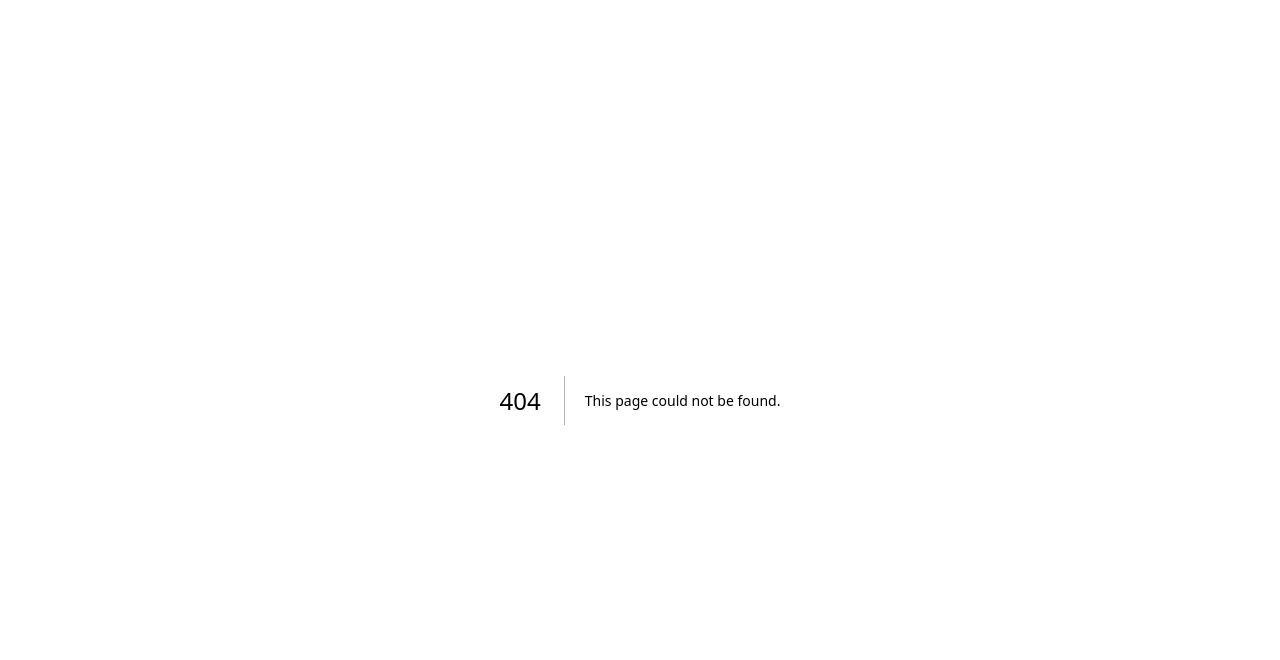
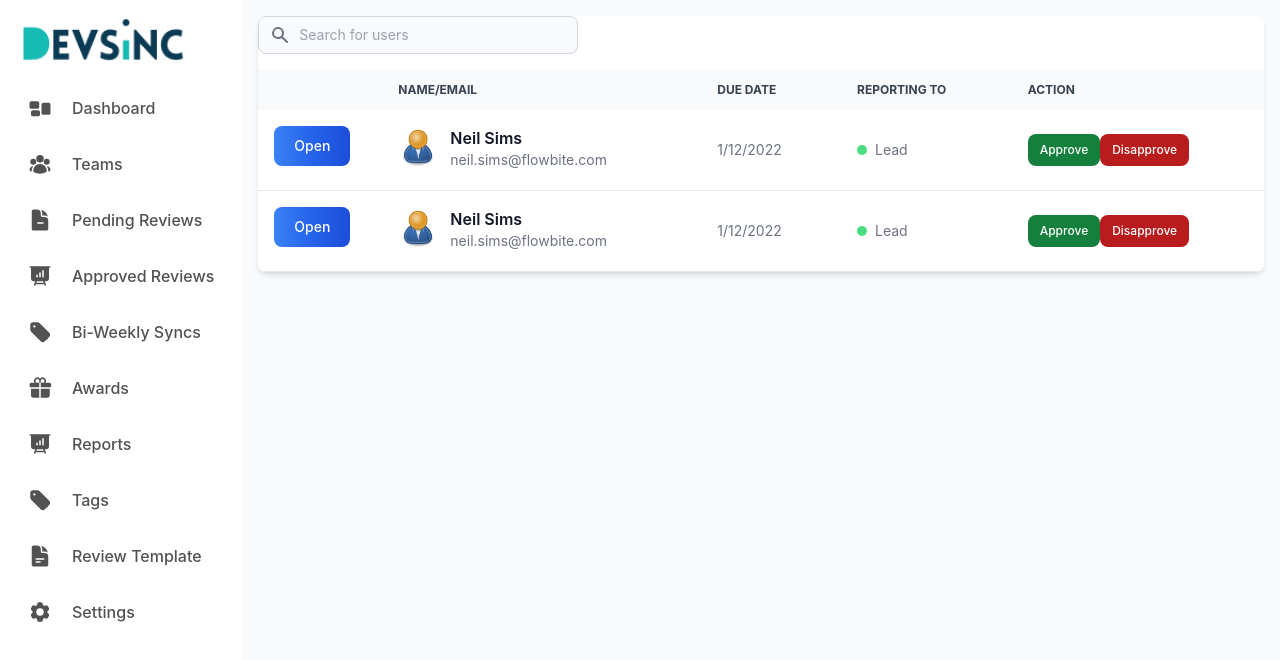
Before and after one commit to umerb0004/QRAPP, a Next.js app: page /review in a window 1280 px wide. Before the commit this address had no page. Shown: the top 660 px of the page. Built offline with nearby package versions, Linux system fonts and the light colour scheme.

Commit message:
added UI for reviews table (#24)

```diff
--- a/components/Sidebar/index.tsx
+++ b/components/Sidebar/index.tsx
@@ -4,7 +4,7 @@ import Image from 'next/image'
 
 import { menuItems, getNavItemClasses } from '../constants'
 
-const Sidebar = () => {
+export const Sidebar = () => {
   const [toggleCollapse, setToggleCollapse] = useState(false)
   const handleSidebarToggle = () => setToggleCollapse(!toggleCollapse)
 
--- /dev/null
+++ b/components/reviewTable/index.tsx
@@ -0,0 +1,60 @@
+import { TableRow } from './row'
+import classNames from 'classnames'
+
+export function Table() {
+  return (
+    <div className='h-screen flex-1 p-4 bg-slate-50'>
+      <div className='overflow-x-auto relative shadow-md sm:rounded-lg'>
+        <div className='flex justify-between items-center pb-4 bg-white dark:bg-gray-900'>
+          <div className='relative'>
+            <div className='flex absolute inset-y-0 left-0 items-center pl-3 pointer-events-none'>
+              <svg
+                className='w-5 h-5 text-gray-500 dark:text-gray-400'
+                aria-hidden='true'
+                fill='currentColor'
+                viewBox='0 0 20 20'
+                xmlns='http://www.w3.org/2000/svg'>
+                  <path
+                    fillRule='evenodd'
+                    d='M8 4a4 4 0 100 8 4 4 0 000-8zM2 8a6 6 0 1110.89 3.476l4.817 4.817a1 1 0 01-1.414 1.414l-4.816-4.816A6 6 0 012 8z'
+                    clipRule='evenodd'>
+                  </path>
+              </svg>
+            </div>
+            <input
+              type='text'
+              id='table-search-users'
+              className={classNames(`block p-2 pl-10 w-80 text-sm text-gray-900 bg-gray-50 rounded-lg border border-gray-300
+                                    focus:ring-blue-500 focus:border-blue-500 dark:bg-gray-700 dark:border-gray-600
+                                    dark:placeholder-gray-400 dark:text-white dark:focus:ring-blue-500 dark:focus:border-blue-500`)}
+              placeholder='Search for users' />
+          </div>
+        </div>
+        <table className='w-full text-sm text-left text-gray-500 dark:text-gray-400'>
+          <thead className='text-xs text-gray-700 uppercase bg-gray-50 dark:bg-gray-700 dark:text-gray-400'>
+            <tr>
+              <th scope='col' className='p-4'>
+              </th>
+              <th scope='col' className='py-3 px-6'>
+                Name/Email
+              </th>
+              <th scope='col' className='py-3 px-6'>
+                Due Date
+              </th>
+              <th scope='col' className='py-3 px-6'>
+                Reporting to
+              </th>
+              <th scope='col' className='py-3 px-6'>
+                Action
+              </th>
+            </tr>
+          </thead>
+          <tbody>
+            <TableRow />
+            <TableRow />
+          </tbody>
+        </table>
+      </div>
+    </div>
+  )
+}
--- /dev/null
+++ b/components/reviewTable/row.tsx
@@ -0,0 +1,59 @@
+import Image from 'next/image'
+import classNames from 'classnames'
+
+export function TableRow() {
+  return (
+    <tr className='bg-white border-b dark:bg-gray-800 dark:border-gray-700 hover:bg-gray-50 dark:hover:bg-gray-600'>
+      <td className='p-4 w-4'>
+        <div className='flex items-center'>
+          <button
+            type='button'
+            className={classNames(`text-white bg-gradient-to-r from-blue-500 via-blue-600 to-blue-700 hover:bg-gradient-to-br
+                                  focus:ring-4 focus:outline-none focus:ring-blue-300 dark:focus:ring-blue-800 font-medium
+                                  rounded-lg text-sm px-5 py-2.5 text-center mr-2 mb-2`)}>
+              Open
+          </button>
+        </div>
+      </td>
+      <th scope='row' className='flex items-center py-4 px-6 text-gray-900 whitespace-nowrap dark:text-white'>
+        <Image
+          className='w-10 h-10 rounded-full'
+          src='/User_icon.svg.webp'
+          alt='User image'
+          width= {50}
+          height= {50}
+        />
+        <div className='pl-3'>
+          <div className='text-base font-semibold'>Neil Sims</div>
+          <div className='font-normal text-gray-500'>neil.sims@flowbite.com</div>
+        </div>
+      </th>
+      <td className='py-4 px-6'>
+        1/12/2022
+      </td>
+      <td className='py-4 px-6'>
+        <div className='flex items-center'>
+          <div className='h-2.5 w-2.5 rounded-full bg-green-400 mr-2'></div> Lead
+        </div>
+      </td>
+      <td className='py-4 px-6'>
+        <div>
+          <button
+            type='button'
+            className={classNames(`py-2 px-3 text-xs font-medium text-center text-white bg-green-700 rounded-lg
+                                  hover:bg-green-800 focus:ring-4 focus:outline-none focus:ring-green-300
+                                  dark:bg-green-600 dark:hover:bg-green-700 dark:focus:ring-green-800`)}>
+              Approve
+          </button>
+          <button
+            type='button'
+            className={classNames(`py-2 px-3 text-xs font-medium text-center text-white bg-red-700 rounded-lg
+                                  hover:bg-red-800 focus:ring-4 focus:outline-none focus:ring-red-300
+                                  dark:bg-red-600 dark:hover:bg-red-700 dark:focus:ring-red-800`)}>
+              Disapprove
+          </button>
+        </div>
+      </td>
+    </tr>
+  )
+}
--- a/package.json
+++ b/package.json
@@ -22,6 +22,8 @@
     "dotenv": "^16.0.3",
     "eslint": "8.28.0",
     "eslint-config-next": "13.0.5",
+    "flowbite": "^1.5.5",
+    "flowbite-react": "^0.3.7",
     "next": "13.0.5",
     "next-auth": "^4.18.0",
     "node-cron": "^3.0.2",
@@ -37,7 +39,7 @@
     "eslint-config-next": "^13.0.5",
     "eslint-plugin-storybook": "^0.6.7",
     "husky": "^8.0.2",
-    "postcss": "^8.4.19",
+    "postcss": "^8.4.20",
     "prisma": "^4.7.1",
     "tailwindcss": "^3.2.4",
     "ts-node": "^10.9.1",
--- /dev/null
+++ b/pages/review/index.tsx
@@ -0,0 +1,12 @@
+import { Sidebar } from '../../components/Sidebar'
+import { Table } from '../../components/reviewTable'
+import styles from '../../styles/Review.module.css'
+
+export default function reviews() {
+  return (
+    <div className={styles.reviews_page}>
+      <Sidebar />
+      <Table />
+    </div>
+  )
+}
--- /dev/null
+++ b/styles/Review.module.css
@@ -0,0 +1,3 @@
+.reviews_page {
+    display: flex;
+}
--- a/tailwind.config.js
+++ b/tailwind.config.js
@@ -3,6 +3,9 @@ module.exports = {
   content: [
     './pages/**/*.{js,ts,jsx,tsx}',
     './components/**/*.{js,ts,jsx,tsx}',
+  ],
+  plugins: [
+    require('flowbite/plugin')
   ],
   theme: {
     extend: {},
```
Also changed, not shown: public/User_icon.svg.webp (added).
